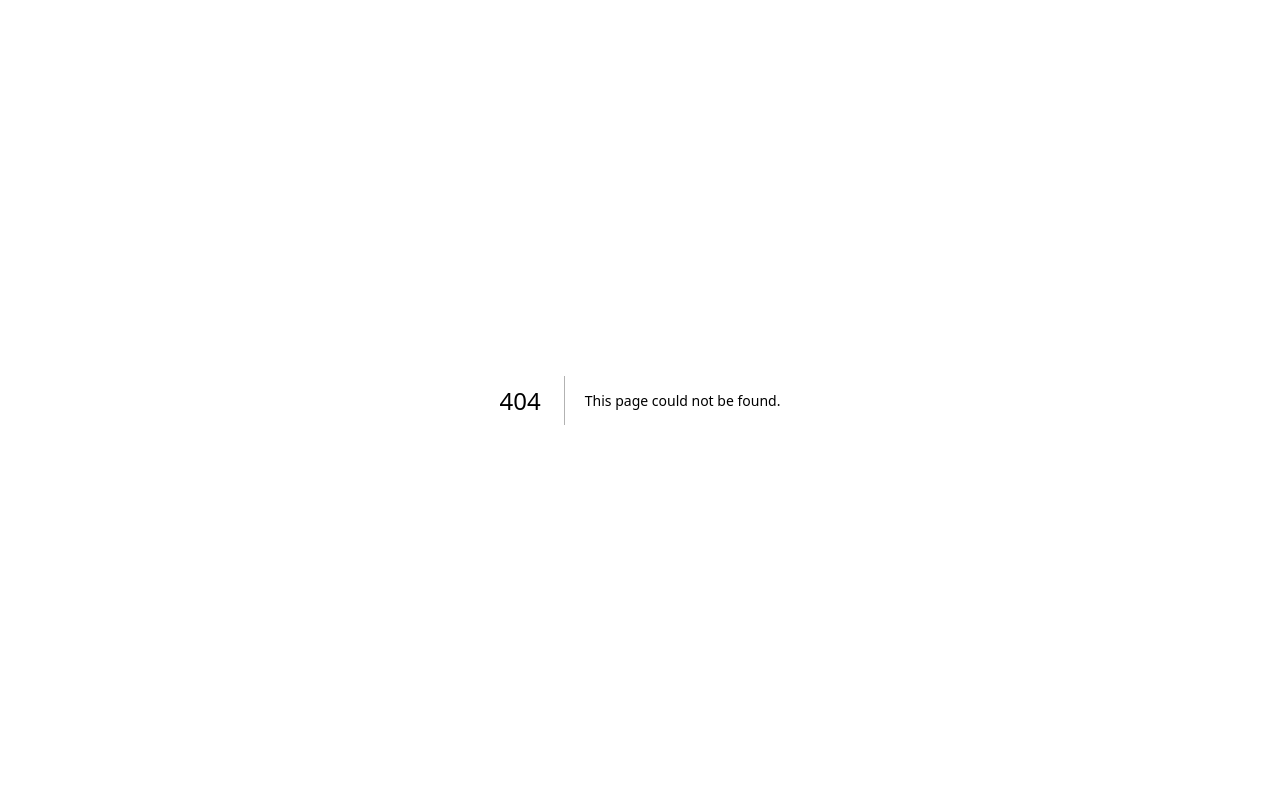
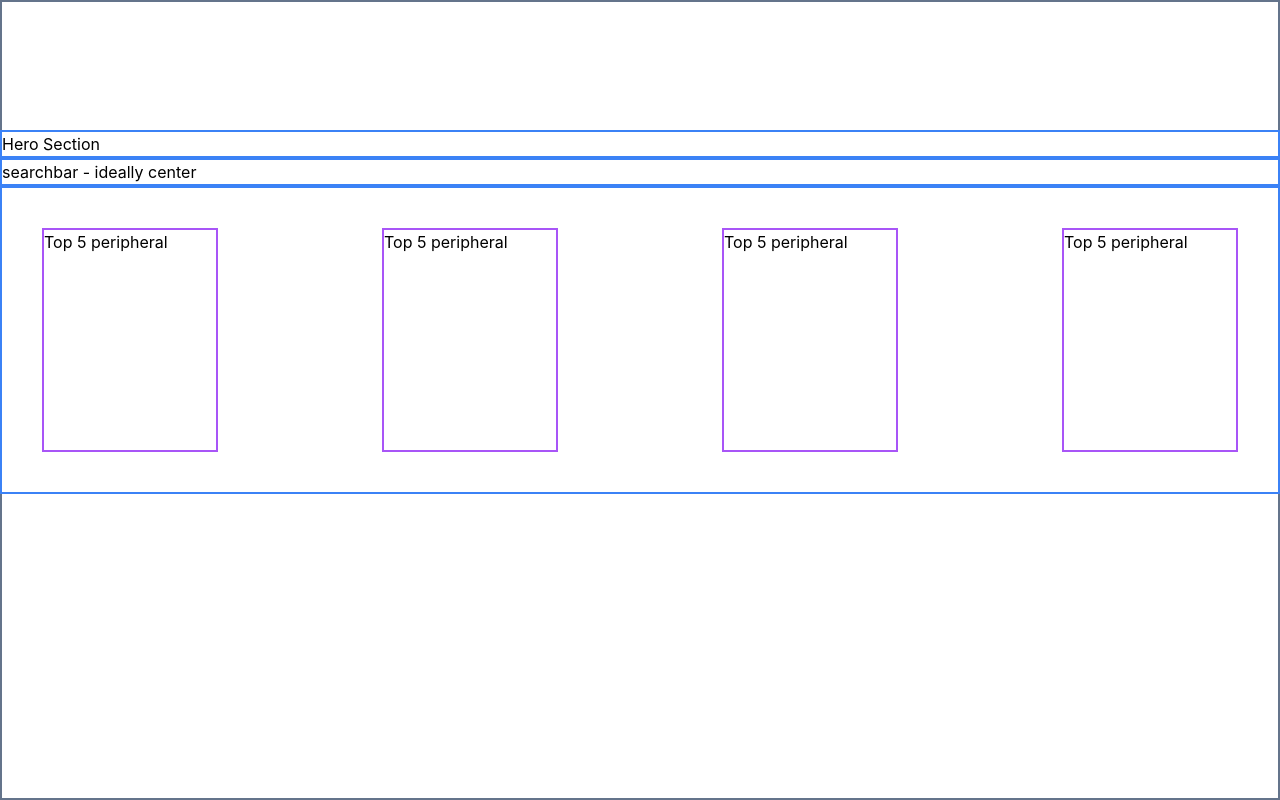
Before and after one commit to liucidity/gamer-gear, a Next.js app: page /home in a window 1280 px wide. Before the commit this address had no page. Built offline with nearby package versions, Linux system fonts and the light colour scheme; what prettier-plugin-tailwindcss would draw is missing.

Commit message:
style: wireframe home page

```diff
--- /dev/null
+++ b/pages/home/index.tsx
@@ -0,0 +1,28 @@
+import React from "react";
+
+const Home = ({ children }) => {
+  return (
+    <section className="flex min-h-screen w-screen flex-col items-center border-2 border-slate-500 pt-32">
+      <div className="border-2 border-blue-500 h-1/3 w-screen">Hero Section</div>
+      <div className="border-2 border-blue-500 h-1/3 w-screen">
+        searchbar - ideally center
+      </div>
+      <div className="flex w-screen flex-wrap items-center justify-between h-1/3 border-2 border-blue-500 p-10 ">
+        <div className="h-56 border-2 border-purple-500 md:w-44">
+          Top 5 peripheral
+        </div>
+        <div className="h-56 border-2 border-purple-500 md:w-44">
+          Top 5 peripheral
+        </div>
+        <div className="h-56 border-2 border-purple-500 md:w-44">
+          Top 5 peripheral
+        </div>
+        <div className="h-56 border-2 border-purple-500 md:w-44">
+          Top 5 peripheral
+        </div>
+      </div>
+    </section>
+  );
+};
+
+export default Home;
```
